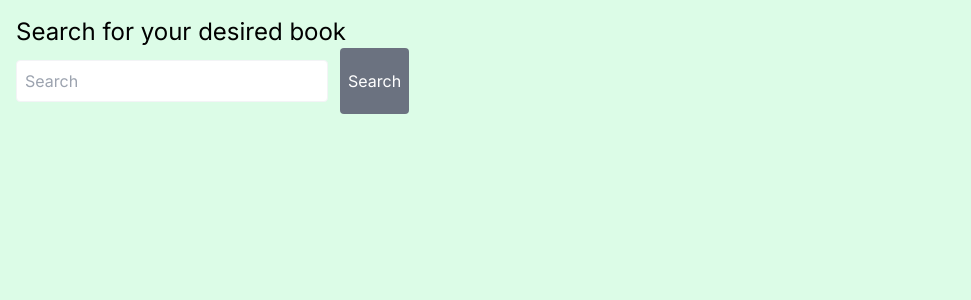
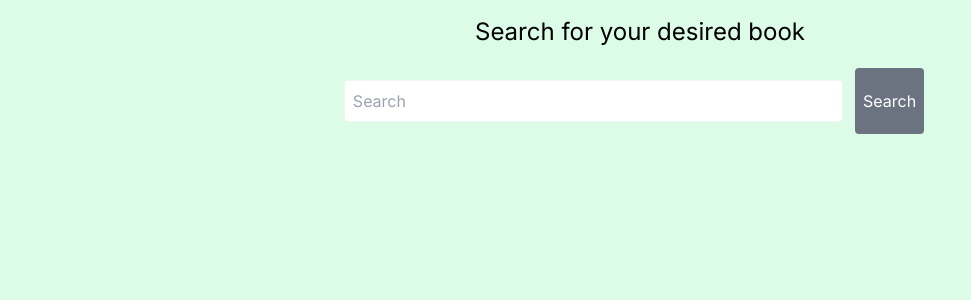
Before and after one commit to menna-ham/next-request, a Next.js app: page /bookweb in a window 1280 px wide. Shown: the top 300 px of the page, without its empty margins (0-971 px from the left). Built offline with nearby package versions, Linux system fonts and the light colour scheme.

Commit message:
trying to fetch using localhost

```diff
--- a/app/bookweb/page.tsx
+++ b/app/bookweb/page.tsx
@@ -1,18 +1,30 @@
-import React from 'react'
+"use client"
+import React, { useRef } from 'react'
+import { books } from '../books/data';
 
 type Props = {}
 
 const BookWeb = (props: Props) => {
+  let serRef = useRef<HTMLInputElement>(null);
+
+  let SerButton =async (e:React.MouseEvent<HTMLButtonElement>)=>{
+    e.preventDefault();
+    let SerVal = serRef.current?.value;
+    // let filtered = books.filter(b=>b.title.includes(SerVal))
+  }
 
   return (
-    <div className='bg-green-100 p-4 h-[100vh]'>
-        <p className='text-2xl'> Search for your desired book</p>
+    <div className='bg-green-100 p-4 h-[100vh] m-auto'>
+        <p className='text-2xl text-center'> Search for your desired book</p>
 
-        <form className='flex flex-row'>
-        <div className='my-3 w-[25%]'>
-            <input className='w-full p-2 rounded border-[1px] border-gray-100 ' placeholder='Search '/>
-        </div>
-        <button type='submit' className='bg-gray-500 text-white  px-2 rounded mx-3'>Search</button>
+        <form className='flex flex-row justify-center my-5'>
+
+          <div className='my-3 w-[40%]'>
+              <input ref={serRef} className='w-full p-2 rounded border-[1px] border-gray-100 ' placeholder='Search '/>
+          </div>
+
+          <button onClick={(e:React.MouseEvent<HTMLButtonElement>)=>SerButton(e)} type='submit' className='bg-gray-500 text-white  px-2 rounded mx-3'>Search</button>
+
         </form>
 
 
```
